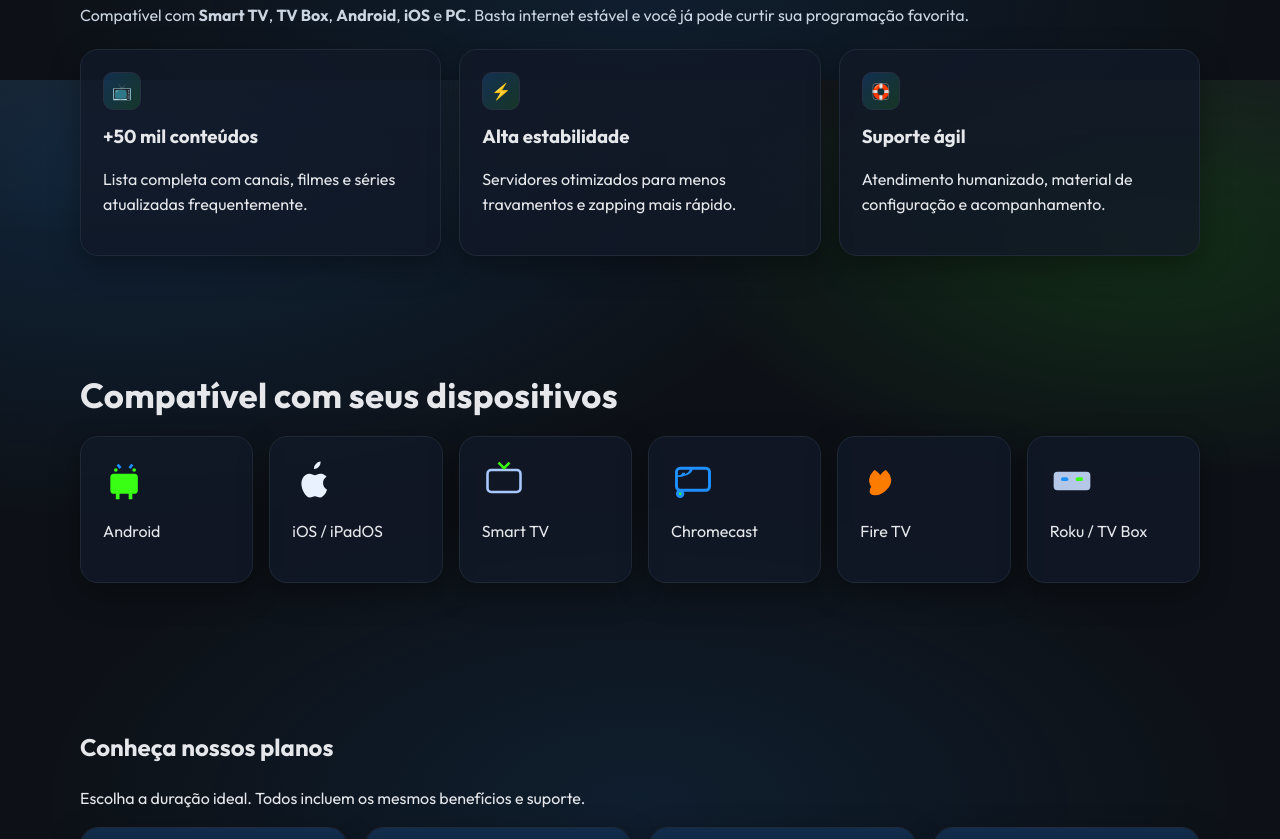
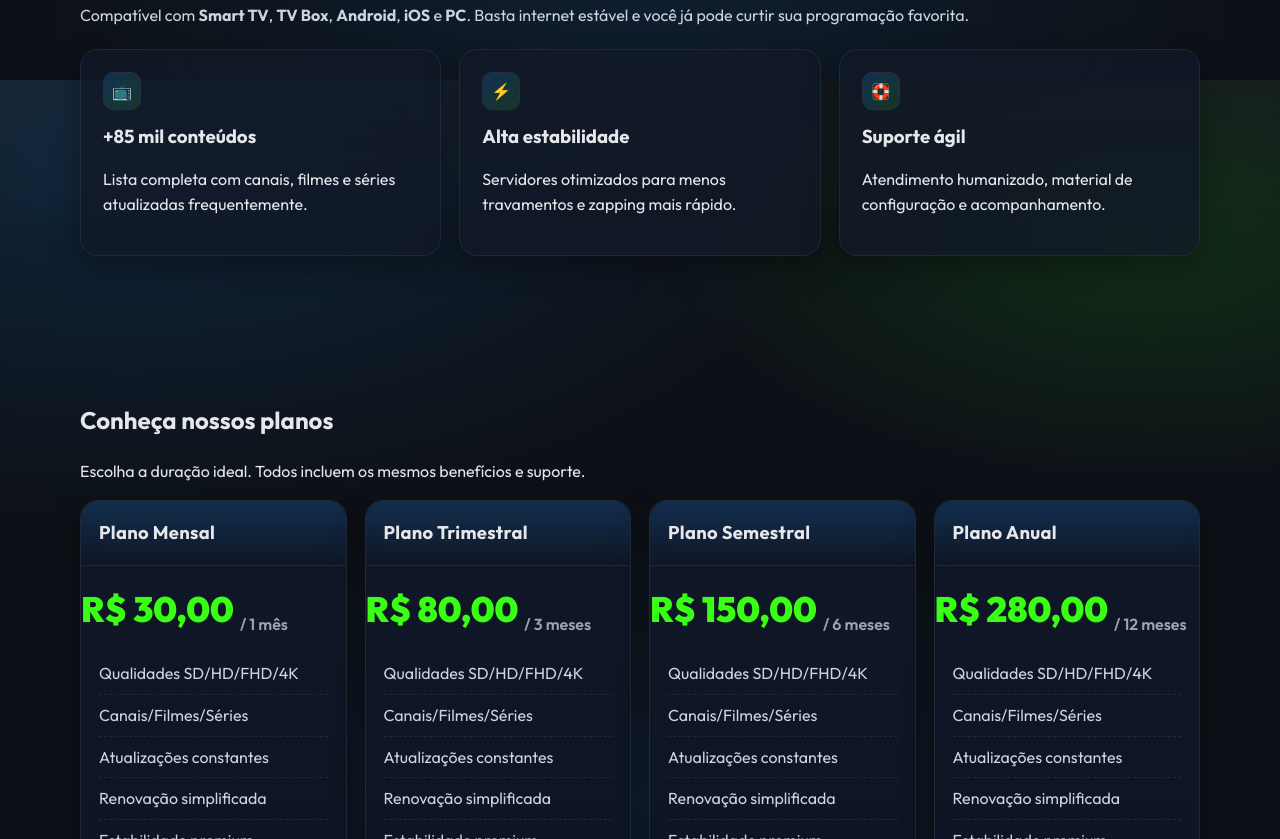
Before and after one commit to SrDavidOliveira/elitestreambr, a plain HTML site: page index.html in a window 1280 px wide. Shown: the part 720-1559 px from the top of the page. Drawn offline with Linux system fonts and the light colour scheme.

Commit message:
retirei uma section que não precisar

```diff
--- a/index.html
+++ b/index.html
@@ -62,7 +62,7 @@
         <div class="grid-3">
           <div class="card">
             <div class="icon">📺</div>
-            <h3>+50 mil conteúdos</h3>
+            <h3>+85 mil conteúdos</h3>
             <p>Lista completa com canais, filmes e séries atualizadas frequentemente.</p>
           </div>
           <div class="card">
@@ -78,21 +78,6 @@
         </div>
       </div>
     </section>
-
-    <!-- DEVICES ART -->
-  <section id="apps" class="section">
-    <div class="container">
-      <h2>Compatível com seus <span class="grad">dispositivos</span></h2>
-      <div class="grid-3" style="grid-template-columns: repeat(6, 1fr); gap:16px">
-        <div class="card fade-up"><img src="assets/android.svg" alt="Android" width="44" height="44"><p>Android</p></div>
-        <div class="card fade-up"><img src="assets/apple.svg" alt="iOS/iPhone" width="44" height="44"><p>iOS / iPadOS</p></div>
-        <div class="card fade-up"><img src="assets/tv.svg" alt="Smart TV" width="44" height="44"><p>Smart TV</p></div>
-        <div class="card fade-up"><img src="assets/chromecast.svg" alt="Chromecast" width="44" height="44"><p>Chromecast</p></div>
-        <div class="card fade-up"><img src="assets/firetv.svg" alt="Fire TV" width="44" height="44"><p>Fire TV</p></div>
-        <div class="card fade-up"><img src="assets/roku.svg" alt="Roku/Box" width="44" height="44"><p>Roku / TV Box</p></div>
-      </div>
-    </div>
-  </section>
 
     <!-- PRICING -->
     <section id="planos" class="pricing">
```
